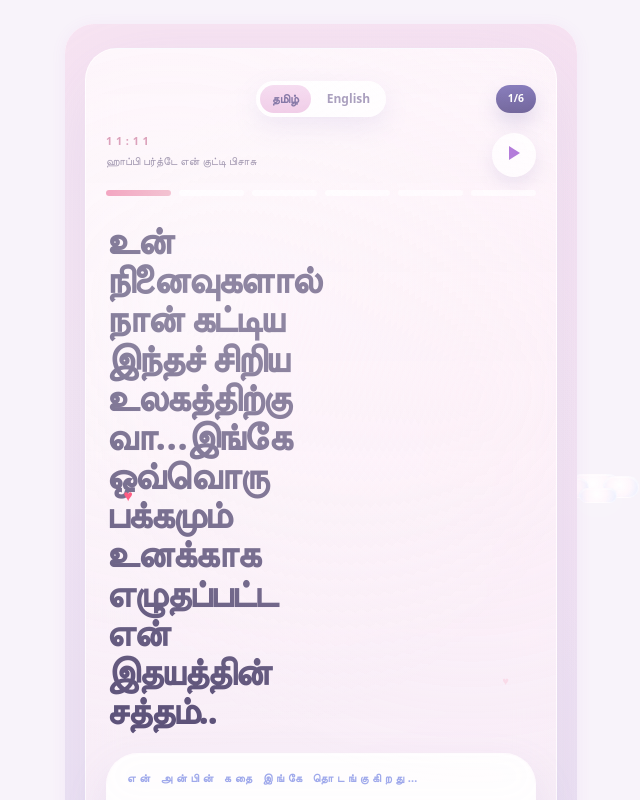
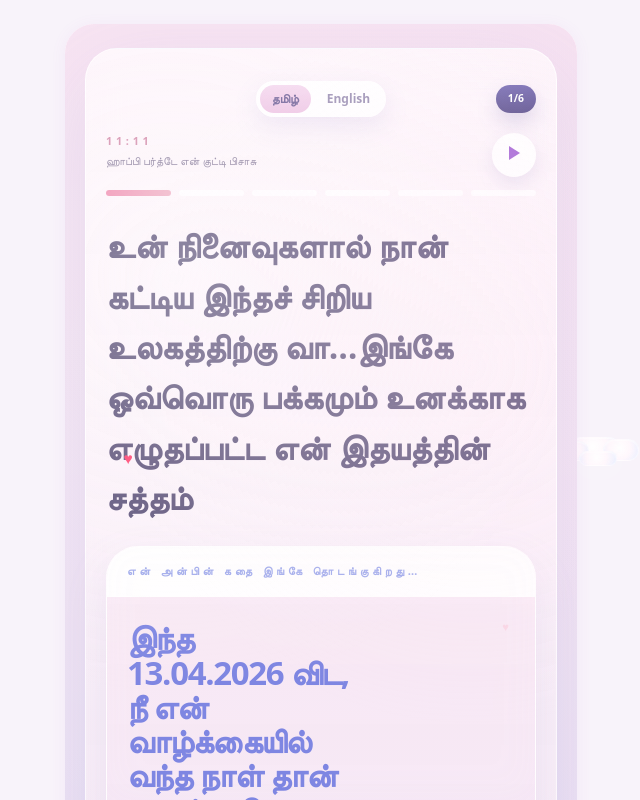
Before and after one commit to arunjack033-tech/silent-universe, a Next.js app: page / in a window 1280 px wide. Both pictures are taken after a click on the button "Tamil". Shown: the whole page, without its empty margins (319-959 px from the left). Built offline with nearby package versions, Linux system fonts and the light colour scheme.

Commit message:
final photo update...

```diff
--- a/components/romantic/ReferenceBirthdayIntro.tsx
+++ b/components/romantic/ReferenceBirthdayIntro.tsx
@@ -340,9 +340,23 @@ export function ReferenceBirthdayIntro({ copy, language, onLanguageChange, onOpe
             <span key={index} className={`h-1.5 flex-1 rounded-full ${index === 0 ? "bg-[linear-gradient(90deg,#f08db0,#f0b0c4)]" : "bg-white/75"}`} />
           ))}
         </motion.div>
-        <motion.h1 {...fadeMotion(0.18)} className="relative z-10 max-w-[10ch] break-words text-[clamp(1.75rem,5.2vw,2.4rem)] font-bold leading-[1.02] tracking-[-0.05em] text-[#5b5078]">
-          {copy.introTitle}
-        </motion.h1>
+        {language === "ta" ? (
+          <div className="grid grid-cols-1 sm:grid-cols-2 gap-2 sm:gap-8 w-full">
+            {copy.introTitle.split(/\n|\.\.\.|\.|\!|\?/).filter(Boolean).map((line, idx, arr) =>
+              <span
+                key={idx}
+                className="break-words text-[clamp(1.3rem,3vw,2.1rem)] font-bold tracking-[-0.01em] text-[#5b5078] text-left whitespace-pre-line"
+                style={{ gridColumn: arr.length === 1 ? 'span 2' : undefined }}
+              >
+                {line.trim()}
+              </span>
+            )}
+          </div>
+        ) : (
+          <motion.h1 {...fadeMotion(0.18)} className="relative z-10 max-w-[10ch] break-words text-[clamp(1.75rem,5.2vw,2.4rem)] font-bold leading-[1.02] tracking-[-0.05em] text-[#5b5078]">
+            {copy.introTitle}
+          </motion.h1>
+        )}
         <div className="mt-6 space-y-5">
           <LetterCard copy={copy} />
           <EnvelopeCard onOpen={onOpen} ariaLabel={copy.openEnvelopeAria} />
```
Also changed, not shown: public/memory-06.jpeg, public/memory-08.jpeg.
